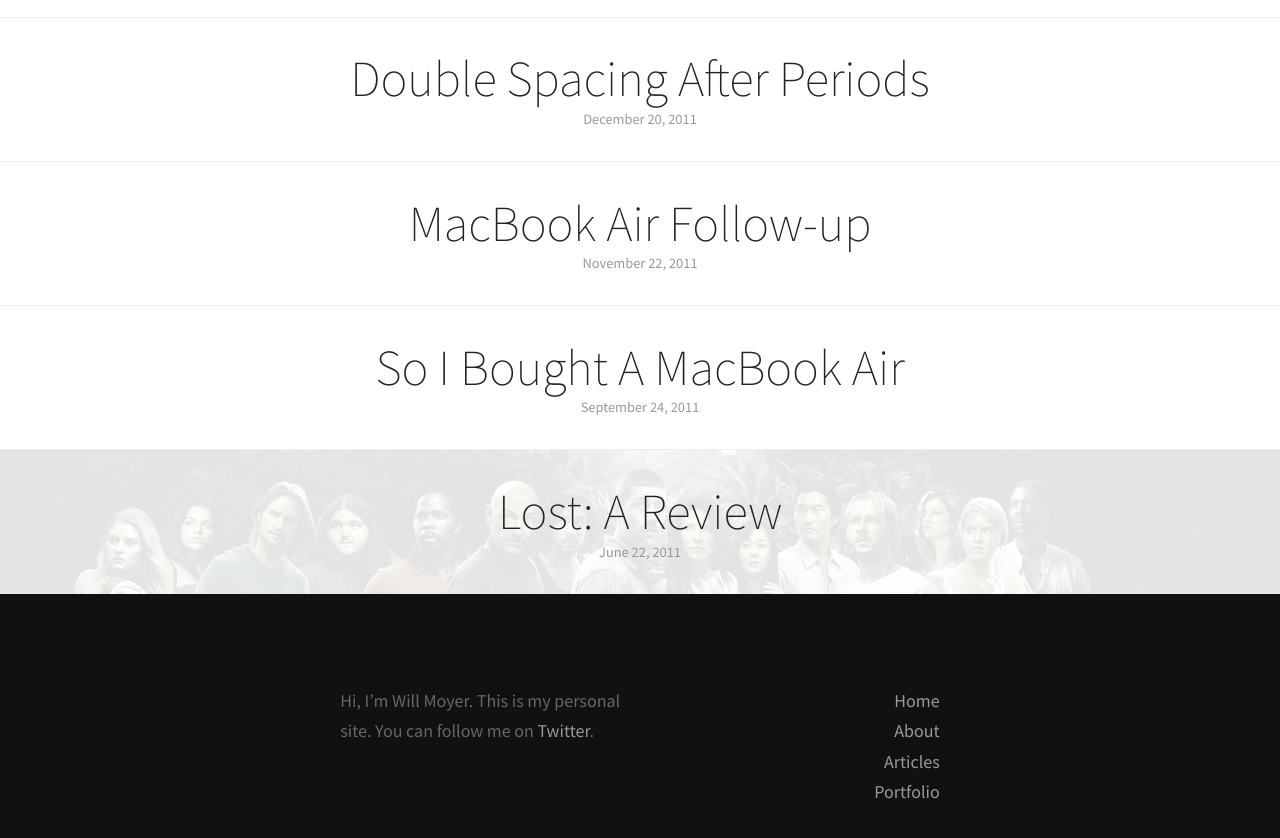
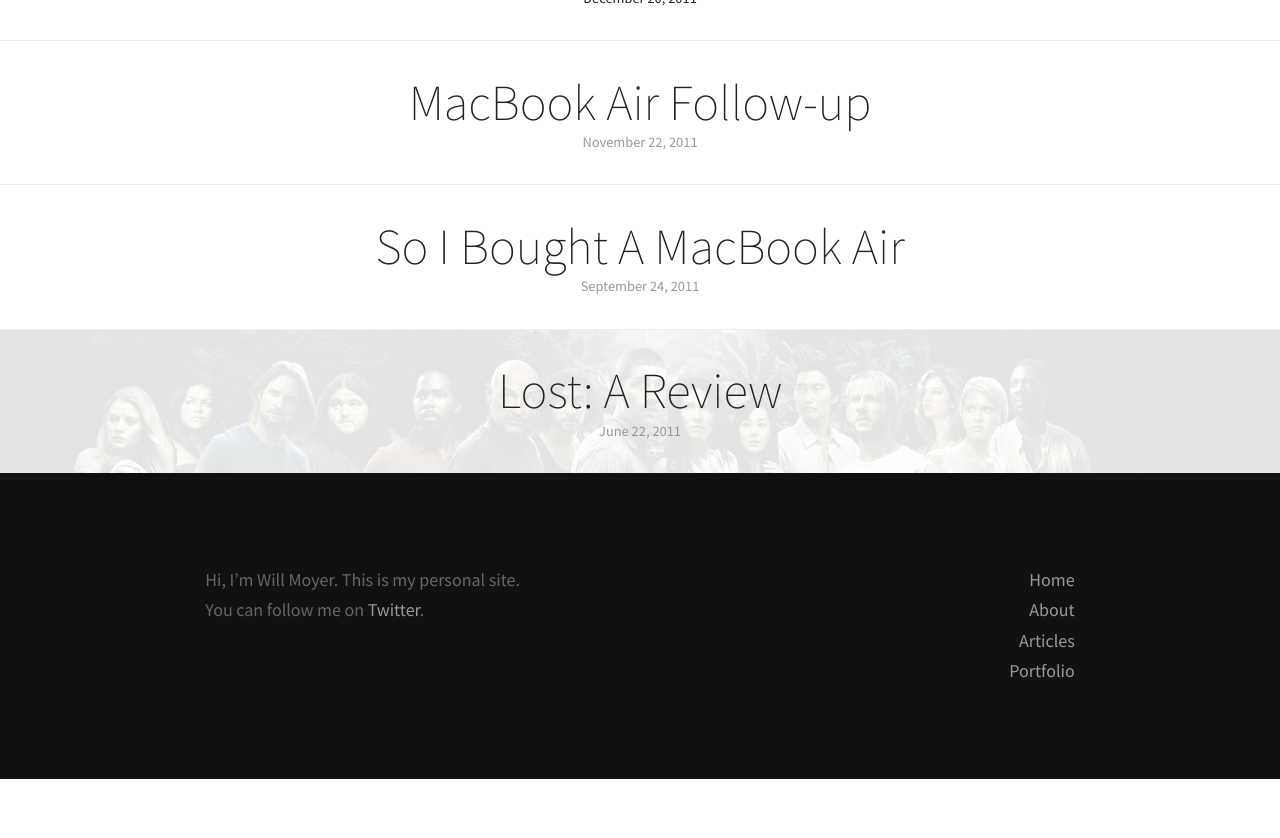
Before and after one commit to moyer/moyer.github.com, a Jekyll site: the page built from articles/index.html, in a window 1280 px wide and 900 px high, scrolled down 1974 px. Shown: the top 838 px of the window. Built offline with Jekyll 4.4.1, drawn with Linux system fonts in a browser that asks for light colours; Markdown is read by kramdown in place of the engine named in the settings; after the commit the page ends 2753 px from its top, so only the background shows below that.

Commit message:
adds wide container class on footer and article list

```diff
--- a/_layouts/default.html
+++ b/_layouts/default.html
@@ -20,8 +20,8 @@
 <body>
 	{{ content }}
 	<footer class="footer">
-		<div class="container">
-			<p class="footer__about">Hi, I&rsquo;m Will Moyer. This is my personal site. You can follow me on <a href="https://twitter.com/willmoyer/">Twitter</a>.</p>
+		<div class="container container--wide">
+			<p class="footer__about">Hi, I&rsquo;m Will Moyer. This is my personal site. <br>You can follow me on <a href="https://twitter.com/willmoyer/">Twitter</a>.</p>
 			<ul class="nav nav--stacked nav--footer">
 				<li><a href="/">Home</a></li>
 				<li><a href="/about/">About</a></li>
--- a/articles/index.html
+++ b/articles/index.html
@@ -10,7 +10,7 @@
 			<li class="article-list__cover">
 				<a href="{{ post.url }}">
 					<img class="article-list__img" src="/assets/{{ post.image }}" alt="{{ post.title }}">
-					<div class="article-list__overlay container container--tight">
+					<div class="article-list__overlay container container--wide container--tight">
 						<div class="article-list__title">
 							{{ post.title }}
 						</div>
@@ -20,7 +20,7 @@
 			{% else %}
 			<li class="article-list__text">
 				<a href="{{ post.url }}">
-					<div class="container container--tight">
+					<div class="container container--wide container--tight">
 						<div class="article-list__title">
 							{{ post.title }}
 						</div>
```
